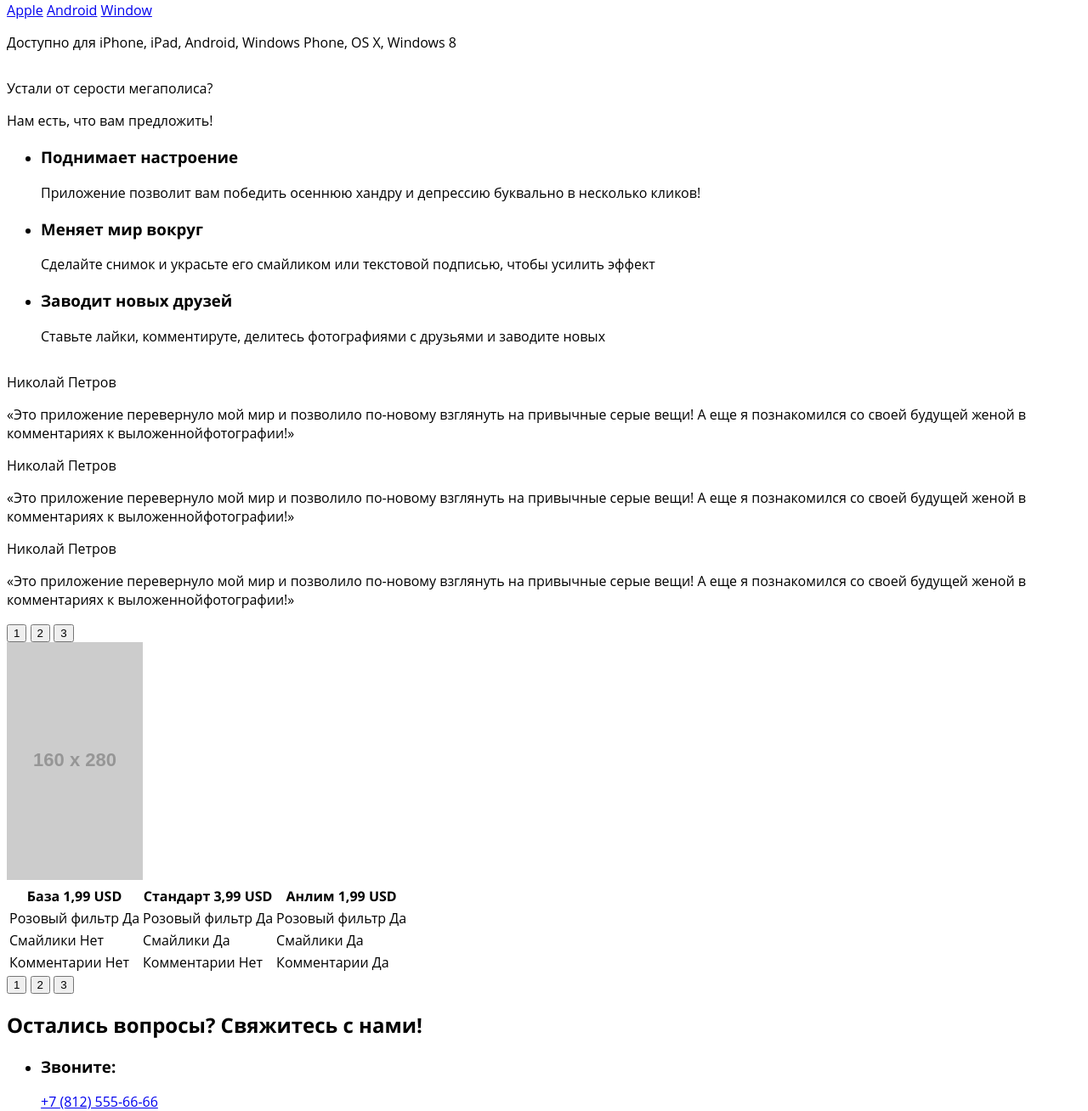
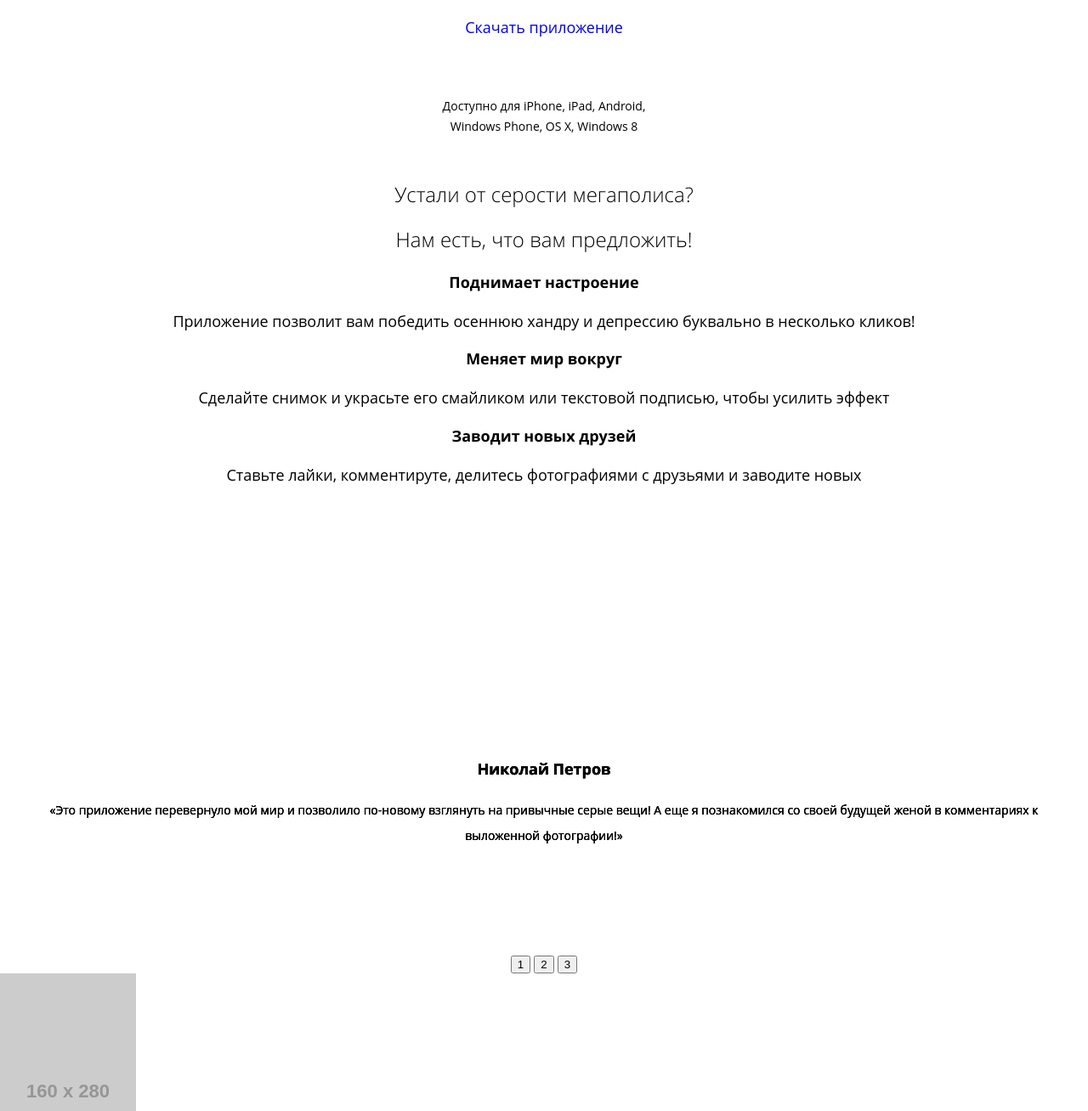
Before and after one commit to kvzaytsev/287101-pink, a website: page index.html in a window 1280 px wide. Shown: the part 744-2052 px from the top of the page at 85% size. Drawn offline with nearby package versions, Linux system fonts and the light colour scheme; files that its build step writes are made by us from their sources; placeholder pictures from the web are drawn by us; files whose address does not match are found by name; a web font is replaced by a local one.

Commit message:
Added precss files for blocks in index page

```diff
--- a/index.html
+++ b/index.html
@@ -13,10 +13,10 @@
       <div class="main-nav__panel">
         <a class="main-nav__logo">
           <img
-            src="http://placehold.it/90x40"
-            width="90"
-            height="40"
+            width="75"
+            height="22"
             alt="Pink"
+            src="img/logo-pink-white-mobile.svg"
           >
         </a>
         <button class="main-nav__toggle main-nav__toggle--close" type="button">Закрыть</button>
@@ -42,20 +42,23 @@
 
     <section class="downloads">
       <h2 class="visually-hidden">Загрузки</h2>
-      <img
-        class="downloads__preview"
-        src="http://placehold.it/320x400"
-        width="320"
-        height="400"
-        alt="Phone with a picture"
-      >
+      <div class="downloads__img-wrap">
+        <!--<img-->
+          <!--class="downloads__preview"-->
+          <!--src="img/iphone-hand-mobile@1x.png"-->
+          <!--width="320"-->
+          <!--height="400"-->
+          <!--alt="Phone with a picture"-->
+        <!--&gt;-->
+      </div>
       <a class="downloads__button btn btn--round" href="#">Скачать приложение</a>
       <div class="downloads__platforms">
         <a class="downloads__platform downloads__platform--apple" href="#">Apple</a>
         <a class="downloads__platform downloads__platform--android" href="#">Android</a>
         <a class="downloads__platform downloads__platform--win" href="#">Window</a>
       </div>
-      <p class="downloads__desc">Доступно для iPhone, iPad, Android, Windows Phone, OS X, Windows 8</p>
+      <p class="downloads__desc">Доступно для iPhone, iPad, Android,<br>
+        Windows Phone, OS X, Windows 8</p>
     </section>
 
     <section class="advantages">
@@ -90,21 +93,21 @@
             <p class="review-slide__author">Николай Петров</p>
             <p class="review-slide__text">
               «Это приложение перевернуло мой мир и позволило по-новому взглянуть на привычные серые вещи! А еще я
-              познакомился со своей будущей женой в комментариях к выложеннойфотографии!»
+              познакомился со своей будущей женой в комментариях к выложенной фотографии!»
             </p>
           </div>
           <div class="review-slide">
             <p class="review-slide__author">Николай Петров</p>
             <p class="review-slide__text">
               «Это приложение перевернуло мой мир и позволило по-новому взглянуть на привычные серые вещи! А еще я
-              познакомился со своей будущей женой в комментариях к выложеннойфотографии!»
+              познакомился со своей будущей женой в комментариях к выложенной фотографии!»
             </p>
           </div>
           <div class="review-slide">
             <p class="review-slide__author">Николай Петров</p>
             <p class="review-slide__text">
               «Это приложение перевернуло мой мир и позволило по-новому взглянуть на привычные серые вещи! А еще я
-              познакомился со своей будущей женой в комментариях к выложеннойфотографии!»
+              познакомился со своей будущей женой в комментариях к выложенной фотографии!»
             </p>
           </div>
         </div>
@@ -199,8 +202,8 @@
     <section class="contacts">
 
       <h2 class="contacts__title">
-        <span>Остались вопросы?</span>
-        <span>Свяжитесь с нами!</span>
+        <span class="contacts__title-part">Остались вопросы?</span>
+        <span class="contacts__title-part">Свяжитесь с нами!</span>
       </h2>
 
       <ul class="contacts__list">
@@ -220,7 +223,7 @@
 
       <div class="map">
         <img
-          src="http://placehold.it/320x200"
+          src="img/bg-map-mobile@1x.png"
           width="320"
           height="200"
           alt="Map"
--- /dev/null
+++ b/postcss/advantages.css
@@ -0,0 +1,31 @@
+.advantages {
+  background-color: $advantages-background;
+  background-image: url("../img/iphone-screen-mobile@1x.png");
+  padding-bottom: 280px;
+}
+
+.advantages__slogan {
+  border: 1px solid $white;
+  background-color: $white;
+  text-align: center;
+  font-size: 24px;
+  font-weight: 300;
+  line-height: 1.2;
+}
+
+.advantages__list {
+  margin: 0;
+  padding: 0;
+  text-align: center;
+}
+
+.advantage__header {
+  font-size: 18px;
+  line-height: 1.33;
+  font-weight: bold;
+}
+
+.advantage__text {
+  font-size: 18px;
+  line-height: 1.71;
+}
--- a/postcss/common.css
+++ b/postcss/common.css
@@ -1,4 +1,6 @@
 body {
+  padding: 0;
+  margin: 0;
   font-family: "Open Sans", sans-serif;
 }
 
@@ -8,3 +10,17 @@ body {
   margin: 0;
   padding: 0;
 }
+
+.btn {
+  display: inline-block;
+  font-size: 18px;
+  line-height: 1;
+  padding: 15px;
+  text-decoration: none;
+
+
+  &--round {
+    border: 3px solid $white  ;
+    border-radius: 25px;
+  }
+}
--- /dev/null
+++ b/postcss/contacts.css
@@ -0,0 +1,40 @@
+.contacts {
+  text-align: center;
+}
+
+.contacts__title {
+  font-weight: 300;
+  font-size: 24px;
+  line-height: 1.2;
+  color: $contacts-title;
+}
+
+.contacts__title-part {
+  display: block;
+}
+
+.contacts__list {
+  margin: 0;
+  padding: 0;
+}
+
+.contacts__type {
+  font-size: 18px;
+  line-height: 1.2;
+  color: $contacts-title;
+  font-weight: bold;
+}
+
+.contacts__item {
+  list-style: none;
+}
+
+.contacts__email,
+.contacts__address,
+.contacts__tel {
+  text-decoration: none;
+  font-size: 24px;
+  line-height: 1.2;
+  font-weight: 300;
+  color: $contacts-red;
+}
--- /dev/null
+++ b/postcss/downloads.css
@@ -0,0 +1,66 @@
+.downloads {
+  background: $downloads-color;
+  padding-bottom: 30px;
+  text-align: center;
+}
+
+.downloads__img-wrap {
+  min-height: 400px;
+  margin-bottom: 28px;
+  background: url("../img/bg-back-mobile@1x.jpg") no-repeat 50% 0;
+}
+
+.downloads__desc {
+  color: $downloads-text-color;
+  font-size: 14px;
+  line-height: 1.7;
+  text-align: center;
+  margin: 0;
+}
+
+.downloads__button {
+  width: 280px;
+  margin-bottom: 32px;
+  box-sizing: border-box;
+  color: $downloads-text-color;
+  font-size: 18px;
+  line-height: 1;
+}
+
+.downloads__platforms {
+  display: flex;
+  justify-content: center;
+  margin-bottom: 25px;
+}
+
+.downloads__platform {
+  font-size: 0;
+  text-indent: -9999px;
+  margin-top: auto;
+  margin-bottom: auto;
+  margin-left: 15px;
+  margin-right: 15px;
+
+  &::before {
+    content: "";
+    display: block;
+  }
+
+  &--apple::before {
+    width: 46px;
+    height: 56px;
+    background-image: url("../img/logo-apple.svg");
+  }
+
+  &--android::before {
+    width: 42px;
+    height: 47px;
+    background-image: url("../img/logo-android.svg");
+  }
+
+  &--win::before {
+   width: 44px;
+   height: 42px;
+   background-image: url("../img/logo-microsoft.svg");
+ }
+}
--- /dev/null
+++ b/postcss/reviews.css
@@ -0,0 +1,29 @@
+.reviews {
+
+}
+
+.reviews-slider__inner {
+  position: relative;
+  min-height: 250px;
+}
+
+.review-slide {
+  position: absolute;
+  text-align: center;
+  margin: 0 20px 0 20px;
+}
+
+.review-slide__author {
+  font-size: 18px;
+  font-weight: bold;
+  line-height: 1.66;
+}
+
+.review-slide__text {
+  font-size: 14px;
+  line-height: 2.14;
+}
+
+.reviews-slider__controls {
+  text-align: center;
+}
--- a/postcss/style.css
+++ b/postcss/style.css
@@ -3,3 +3,8 @@
 @import "common.css";
 
 @import "main-nav.css";
+@import "downloads.css";
+@import "advantages.css";
+@import "reviews.css";
+@import "tariffs.css";
+@import "contacts.css";
--- /dev/null
+++ b/postcss/tariffs.css
@@ -0,0 +1,62 @@
+.tariffs {
+
+}
+
+.tariffs-table__header {
+  background-color: $tariffs-table-head;
+  width: 280px;
+}
+
+.tariffs-table__name {
+  display: block;
+  color: $white;
+  font-size: 18px;
+  line-height: 1.66;
+  font-weight: bold;
+  text-transform: uppercase;
+}
+
+.tariffs-table__price {
+  display: block;
+  color: $white;
+  font-weight: 300;
+  font-size: 24px;
+  line-height: 1.25;
+}
+
+.tariffs-table__feature {
+}
+
+.tariffs-table__feature-name {
+  font-size: 14px;
+  line-height: 2.15;
+  text-transform: uppercase;
+}
+
+.tariffs-table__feature-value {
+  text-indent: -9999px;
+  font-size: 0;
+
+  &::before {
+    content: "";
+    display: inline-block;
+    width: 27px;
+    height: 27px;
+    background-repeat: no-repeat;
+    background-position: center;
+    vertical-align: top;
+  }
+
+  &--yes::before {
+    background-image: url("../img/icon-yes.svg");
+  }
+
+  &--no::before {
+    background-image: url("../img/icon-no.svg");
+  }
+}
+
+.tariffs__controls {
+  text-align: center;
+  background-color: $tariffs-controls-bkg;
+}
--- a/postcss/variables.css
+++ b/postcss/variables.css
@@ -1,5 +1,17 @@
 $deepBlue: #283645;
-$white: #ffffff;
+$white: #fff;
 
 $menu-item-border-top: #485461;
 $menu-item-border-bottom: #000001;
+
+$downloads-color: #1d2631;
+$downloads-text-color: #fff;
+
+$adnvantages-slogan: #1d2631;
+$advantages-background: #f2f2f2;
+
+$tariffs-table-head: #283645;
+$tariffs-controls-bkg: #f2f2f2;
+
+$contacts-title: #283645;
+$contacts-red: #d22856;
```
Also changed, not shown: form.html (+3 -3 lines), photo.html (+3 -3 lines), postcss/main-nav.css (+29 -1 lines).
